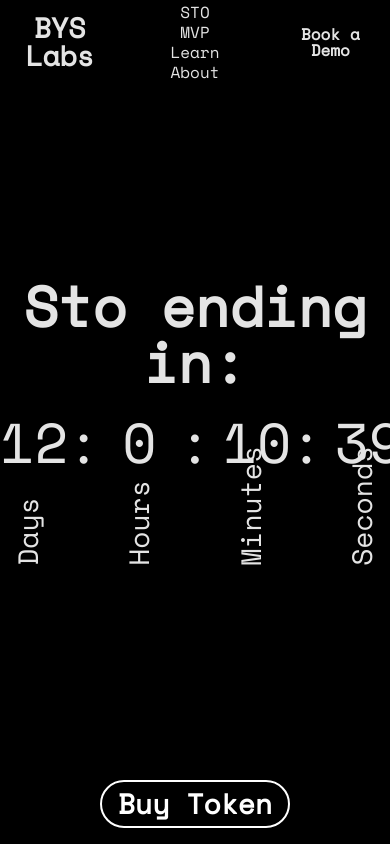
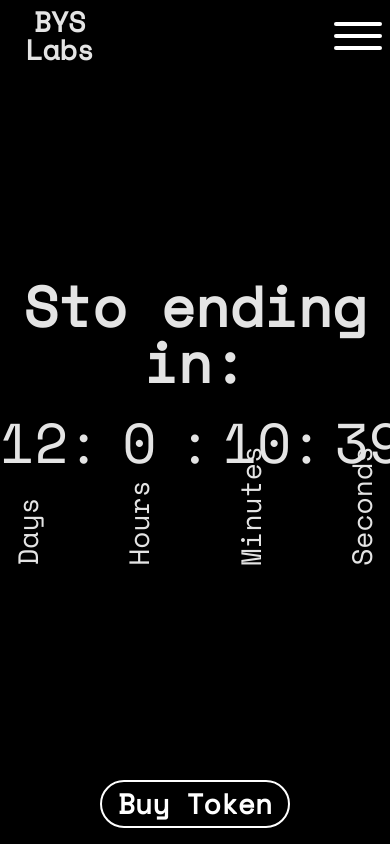
Before and after one commit to BYS-Project/BYS_Website, a Next.js app: page /sto in a window 390 px wide. Shown: the top 844 px of the page. Built offline with nearby package versions, Linux system fonts and the light colour scheme.

Commit message:
feat: added hamburger menù for screens under sm

```diff
--- a/src/app/(defaultLayout)/page.js
+++ b/src/app/(defaultLayout)/page.js
@@ -57,7 +57,7 @@ export default function Home() {
           </div>
           <div className="flex flex-col justify-end">
             <P1>Explore SOULution</P1>
-            <div className="w-full flex justify-center">
+            <div className="w-full flex justify-center opacity-[0] sm:opacity-[1] transition-all duration-[500ms] ease-in">
               <div className="w-12 aspect-square -rotate-90">
                 <Arrow fill="#E4E4E4" />
               </div>
--- a/src/components/common/Menus.js
+++ b/src/components/common/Menus.js
@@ -1,7 +1,7 @@
 "use client";
 
-import { useCallback, useContext, useEffect, useRef } from "react";
-import { P1, P4 } from "../text/Paragraphs";
+import { useCallback, useContext, useEffect, useRef, useState } from "react";
+import { P1, P2, P4 } from "../text/Paragraphs";
 import MenuContext from "@/contexts/MenuContext";
 import Link from "next/link";
 
@@ -9,6 +9,7 @@ import Link from "next/link";
 
 export function HomepageMenu() {
   const ref = useRef(null);
+  const [hamburger, setHamburger] = useState(false);
   const { theme, setTheme, menuHeight, setMenuHeight } =
     useContext(MenuContext);
   const handleResize = useCallback(() => {
@@ -30,10 +31,10 @@ export function HomepageMenu() {
           : "text-grey bg-transparent"
       } fixed z-10 top-0 left-0 py-1 sm:py-4 px-2 sm:px-8 grid grid-cols-3 gap-8 w-full transition-all duration-150 ease-out text-center`}
     >
-      <Link href="/" className="flex items-center justify-start gap-4">
+      <Link href="./" className="flex items-center justify-start gap-4">
         <P1 className="font-bold bg-transparent">BYS Labs</P1>
       </Link>
-      <div className="flex flex-col sm:flex-row gap-1 sm:gap-12 items-center justify-center  w-full">
+      <div className="invisible sm:visible flex flex-row gap-12 items-center justify-center w-full transition-all duration-[500ms] ease-in">
         <Link href="/sto">
           <P4>STO</P4>
         </Link>
@@ -48,6 +49,7 @@ export function HomepageMenu() {
         </Link>
       </div>
       <div className="flex items-center justify-end">
+        <div className="invisible sm:visible transition-all duration-[500ms] ease-in">
           <P4
             className={`${
               theme === "grey"
@@ -60,6 +62,54 @@ export function HomepageMenu() {
             Book a Demo
           </P4>
         </div>
+        <div
+          onClick={() => setHamburger(!hamburger)}
+          className="relative z-10 visible opacity-[1] sm:opacity-[0] sm:hidden transition-all duration-[500ms] ease-in"
+        >
+          <div className="flex flex-col gap-2">
+            <div
+              className={`w-12 h-1 rounded-xl ${
+                hamburger ? "bg-black" : "bg-white"
+              } transition-all duration-[500ms] ease-in`}
+            />
+            <div
+              className={`w-12 h-1 rounded-xl ${
+                hamburger ? "bg-black" : "bg-white"
+              } transition-all duration-[500ms] ease-in`}
+            />
+            <div
+              className={`w-12 h-1 rounded-xl ${
+                hamburger ? "bg-black" : "bg-white"
+              } transition-all duration-[500ms] ease-in`}
+            />
+          </div>
+        </div>
+      </div>
+      <div
+        className={`absolute w-[50vw] h-screen top-0 left-0 ${
+          hamburger ? "translate-x-[50vw]" : "translate-x-[100vw]"
+        } bg-grey transition-all duration-[500ms] ease-in border-l-4 border-solid border-black`}
+      >
+        <div className="w-full h-full flex flex-col justify-center items-center text-blue font-extrabold gap-5">
+          <Link href="/sto">
+            <P1>STO</P1>
+          </Link>
+          <Link target="_blank" href="https://bys-project.github.io/mvp/">
+            <P1>MVP</P1>
+          </Link>
+          <Link target="_blank" href="https://gitbook.com">
+            <P1>Learn</P1>
+          </Link>
+          <Link href="/about">
+            <P1>About</P1>
+          </Link>
+          <P2
+            className={`${"text-blue bg-grey border-2 border-solid border-blue rounded-full"} rounded-full px-4 py-2 font-bold transition-all duration-150 ease-out`}
+          >
+            Book a Demo
+          </P2>
+        </div>
+      </div>
     </div>
   );
 }
```
Lines whose indentation alone changed are shown as unchanged.
